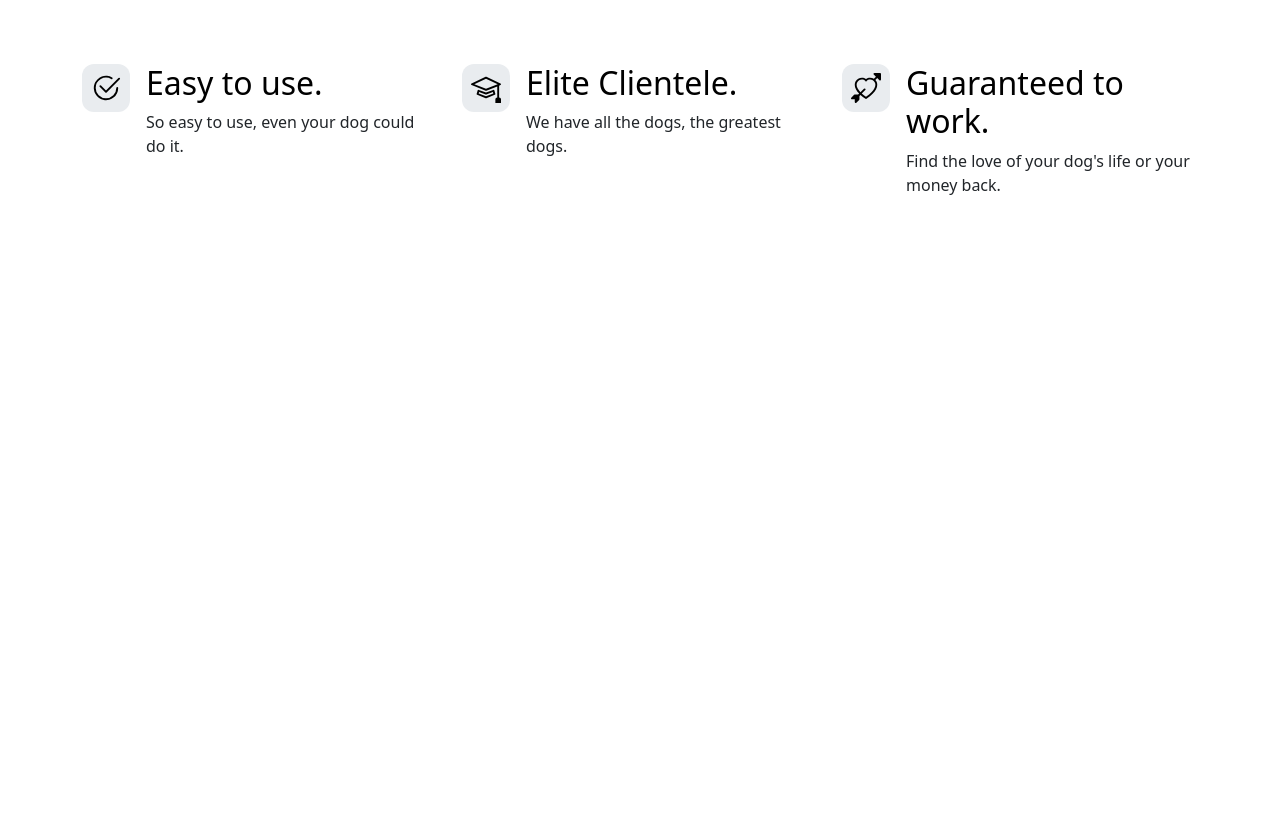
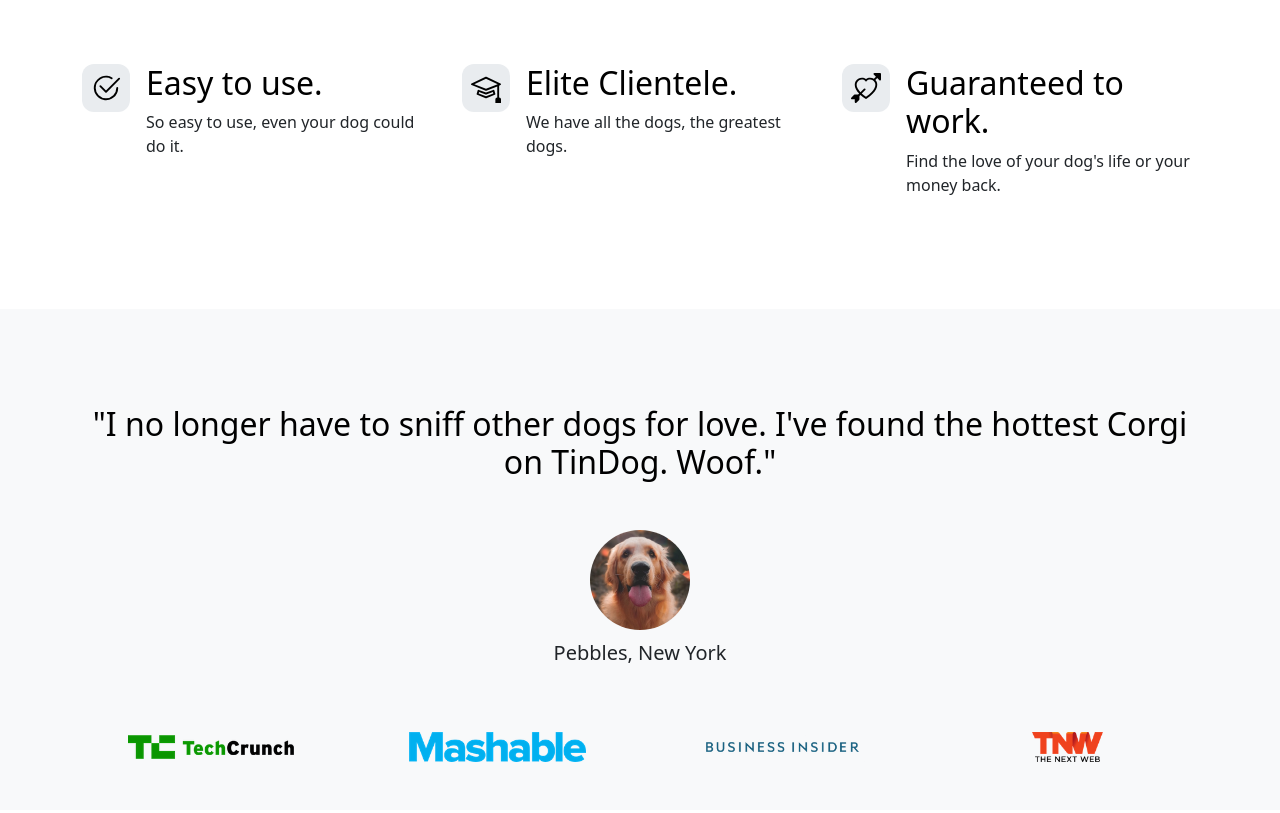
Before and after one commit to AtishayCoder/Web-Projects, a plain HTML site: page Tin Dog Project/index.html in a window 1280 px wide. Shown: the part 578-1391 px from the top of the page. Before the commit the page ends 839 px from the top, so only its background shows below. Drawn offline with nearby package versions, Linux system fonts and the light colour scheme.

Commit message:
Completed testemonial section.

```diff
--- a/Tin Dog Project/index.html
+++ b/Tin Dog Project/index.html
@@ -148,8 +148,43 @@
         </div>
       </div>
     </section>
+
     <!-- Testimonial -->
-    <section id="testimonial"></section>
+    <section id="testimonial">
+      <div class="my-5">
+        <div class="p-5 text-center bg-body-tertiary">
+          <div class="container py-5">
+            <h2 class="text-body-emphasis mb-5">
+              "I no longer have to sniff other dogs for love. I've found the
+              hottest Corgi on TinDog. Woof."
+            </h2>
+            <img src="images/dog-img.jpg" alt="Doggy" class="profile-img" />
+            <p class="col-lg-8 mx-auto lead mt-2">Pebbles, New York</p>
+          </div>
+          <div class="container">
+            <div class="row">
+              <div class="col-lg-3 col-sm-12">
+                <img src="images/techcrunch.png" alt="Techcrunch" height="30" />
+              </div>
+              <div class="col-lg-3 col-sm-12">
+                <img src="images/mashable.png" alt="Mashable" height="30" />
+              </div>
+              <div class="col-lg-3 col-sm-12">
+                <img
+                  src="images/bizinsider.png"
+                  alt="Business insider"
+                  height="30"
+                />
+              </div>
+              <div class="col-lg-3 col-sm-12">
+                <img src="images/tnw.png" alt="TNW" height="30" />
+              </div>
+            </div>
+          </div>
+        </div>
+      </div>
+    </section>
+
     <!-- Pricing -->
     <section id="pricing"></section>
     <!-- Footer -->
```
Also changed, not shown: Tin Dog Project/goal images/features-goal.jpg (deleted), Tin Dog Project/goal images/footer-goal.jpg (deleted), Tin Dog Project/goal images/pricing-goal.jpg (deleted), Tin Dog Project/goal images/testimonial-goal.jpg (deleted), Tin Dog Project/goal images/title-goal.jpg (deleted), 1 other file.
